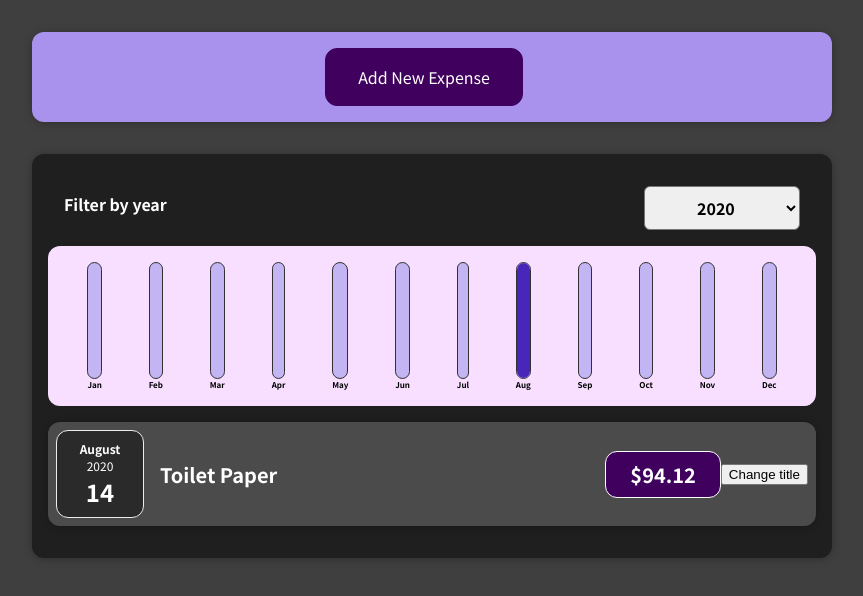
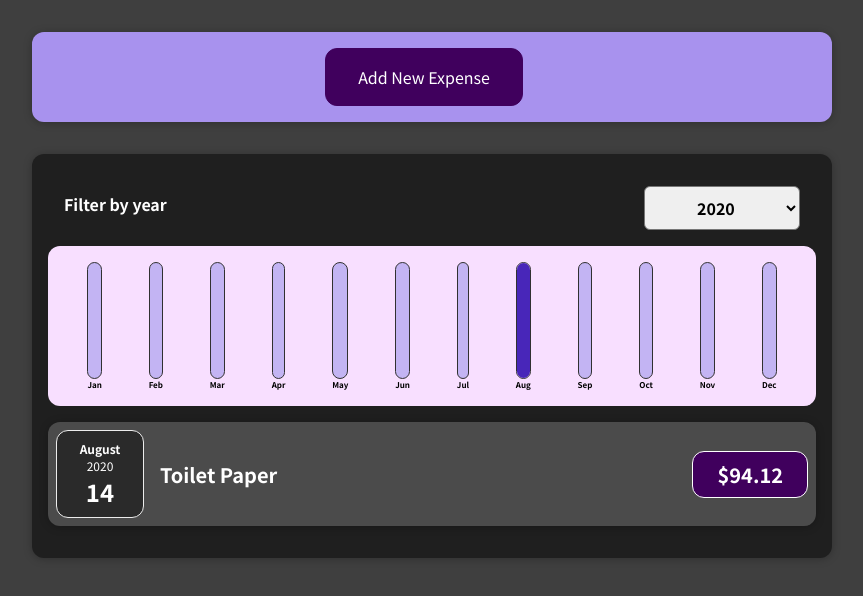
Before and after one commit to GabrielOliveira-1/expenses-app, a React (Create React App) app: page / in a window 1280 px wide. Shown: the top 596 px of the page, without its empty margins (208-1071 px from the left). Built offline with nearby package versions, Linux system fonts and the light colour scheme.

Commit message:
Update ExpenseItem.js
- Cleaning code

```diff
--- a/src/Components/Expenses/ExpenseItem.js
+++ b/src/Components/Expenses/ExpenseItem.js
@@ -5,22 +5,14 @@
 import "./ExpenseItem.css";
 
 const ExpenseItem = (props) => {
-  const [title, setTitle] = useState(props.title);
-
-  const clickHandler = () => {
-    setTitle("Updated!");
-    console.log(title);
-  };
-
   return (
     <li>
       <Card className="expense-item">
         <ExpenseDate date={props.date} />
         <div className="expense-item__description">
-          <h2>{title}</h2>
+          <h2>{props.title}</h2>
           <div className="expense-item__price">${props.amount}</div>
         </div>
-        <button onClick={clickHandler}>Change title</button>
       </Card>
     </li>
   );
```
